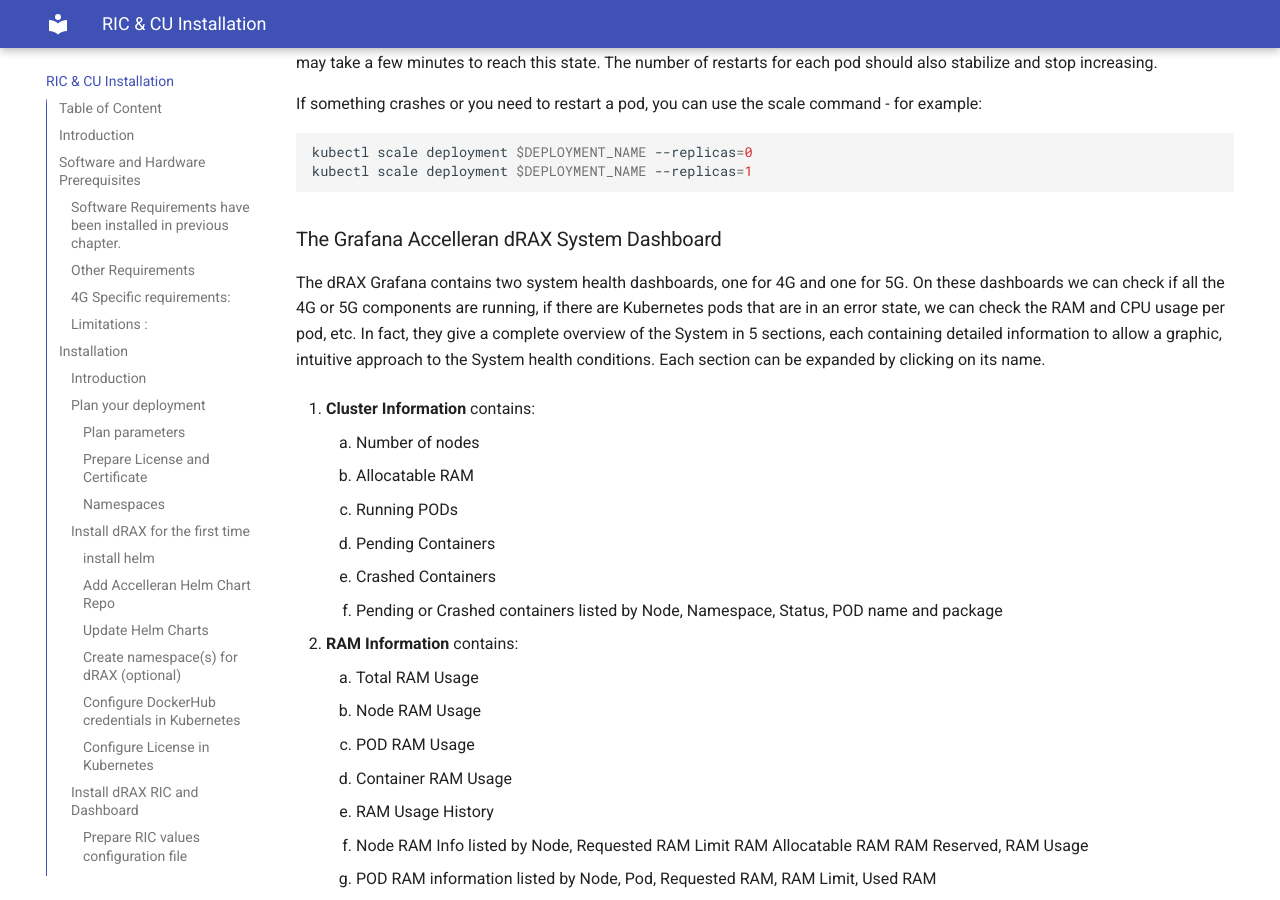
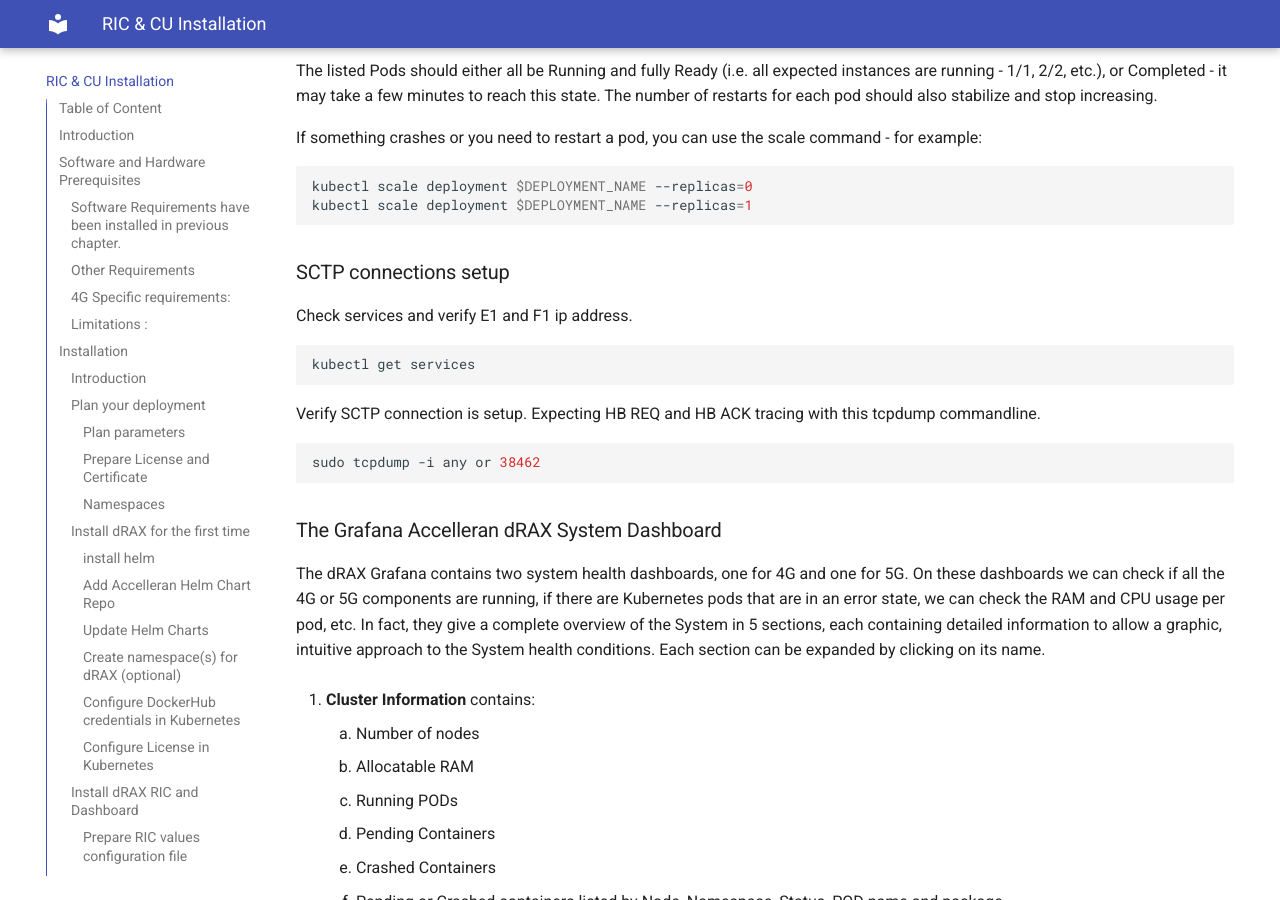
Before and after one commit to accelleran/drax-docs, an MkDocs documentation site: the page built from docs/drax-install/index.md, in a window 1280 px wide and 900 px high, scrolled down 34060 px. Built offline with MkDocs 1.6.1 and Material for MkDocs 9.7.7, drawn with Linux system fonts in a browser that asks for light colours; the version menu is left out; some of the changed text lies outside the part shown.

Commit message:
extra verification steps

````diff
--- a/docs/drax-install/index.md
+++ b/docs/drax-install/index.md
@@ -60,6 +60,7 @@
       - [Install XDP](#install-xdp)
   - [Verifying the dRAX installation](#verifying-the-drax-installation)
     - [Monitoring via the Kubernetes API](#monitoring-via-the-kubernetes-api)
+    - [SCTP connections setup](#sctp-connections-setup)
     - [The Grafana Accelleran dRAX System Dashboard](#the-grafana-accelleran-drax-system-dashboard)
       - [4G system health dashboard](#4g-system-health-dashboard)
       - [5G system health dashboard](#5g-system-health-dashboard)
@@ -1199,6 +1200,18 @@ kubectl scale deployment $DEPLOYMENT_NAME --replicas=0
 kubectl scale deployment $DEPLOYMENT_NAME --replicas=1
 ```
 
+### SCTP connections setup
+Check services and verify E1 and F1 ip address.
+
+``` bash
+kubectl get services
+```
+
+Verify SCTP connection is setup. Expecting  HB REQ and HB ACK tracing with this tcpdump commandline.
+``` bash
+sudo tcpdump -i any or 38462
+```
+
 ### The Grafana Accelleran dRAX System Dashboard
 
 The dRAX Grafana contains two system health dashboards, one for 4G and one for 5G.
````
